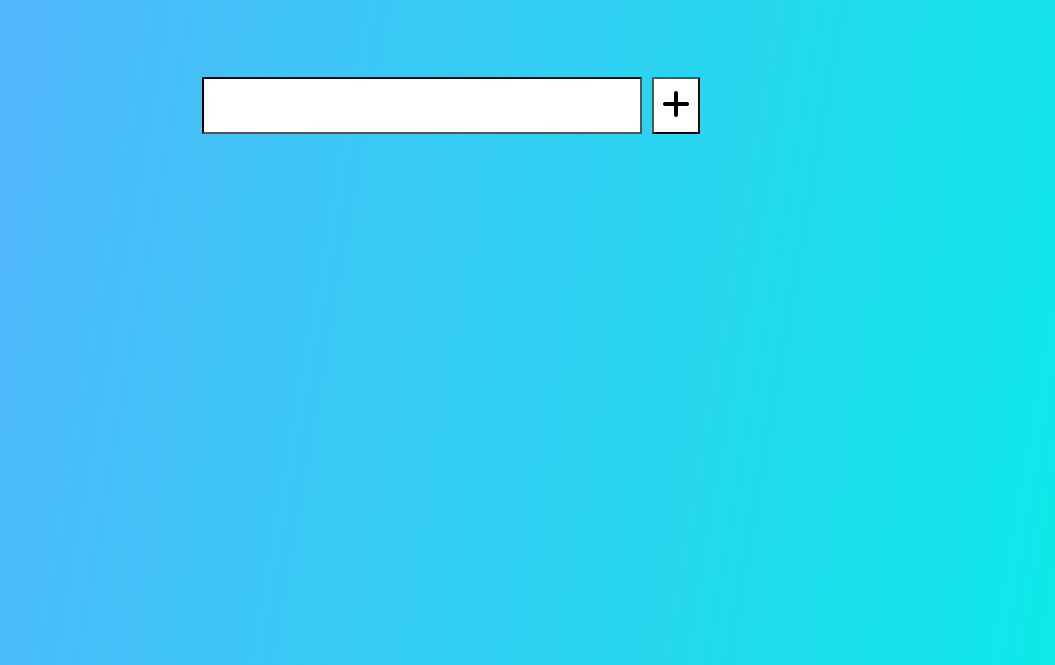
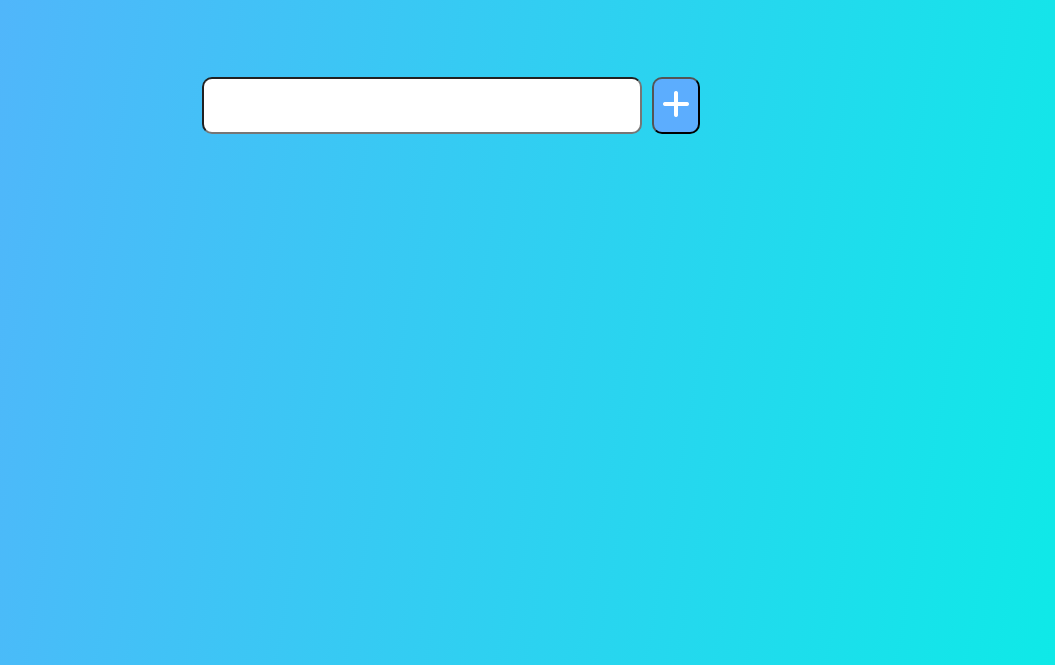
Before and after one commit to gosiast/to-do-list, a plain HTML site: page index.html in a window 1280 px wide. Shown: the part 135-800 px from the top of the page, without its empty margins (184-1239 px from the left). Drawn offline with Linux system fonts and the light colour scheme.

Commit message:
added styling to the button

```diff
--- a/style.css
+++ b/style.css
@@ -28,9 +28,19 @@ form input,
 form button {
 	padding: 0.5rem;
 	font-size: 2rem;
-	border-color: black;
+	border-radius: 10px;
+	border-color: none;
 	background-color: white;
 }
-button {
+form button {
 	margin: 10px;
+	color: white;
+	background-color: #5cadfe;
+	cursor: pointer;
+	transition: all 0.3s ease;
 }
+
+form button:hover {
+	color: #5cadfe;
+	background-color: white;
+}
```
